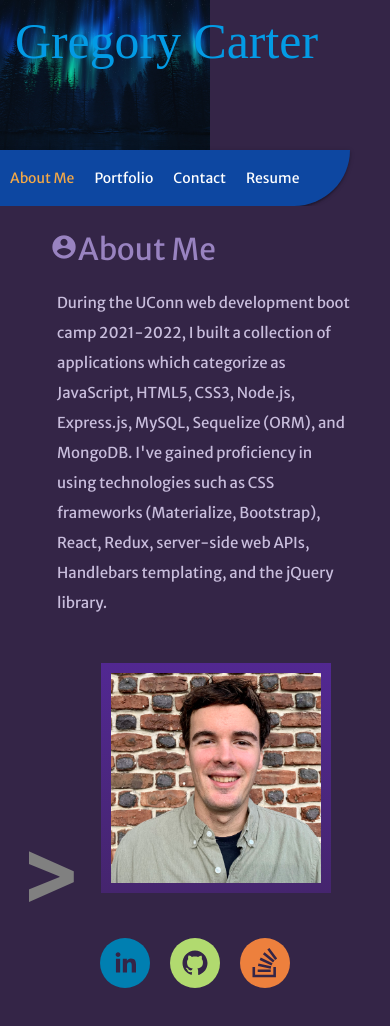
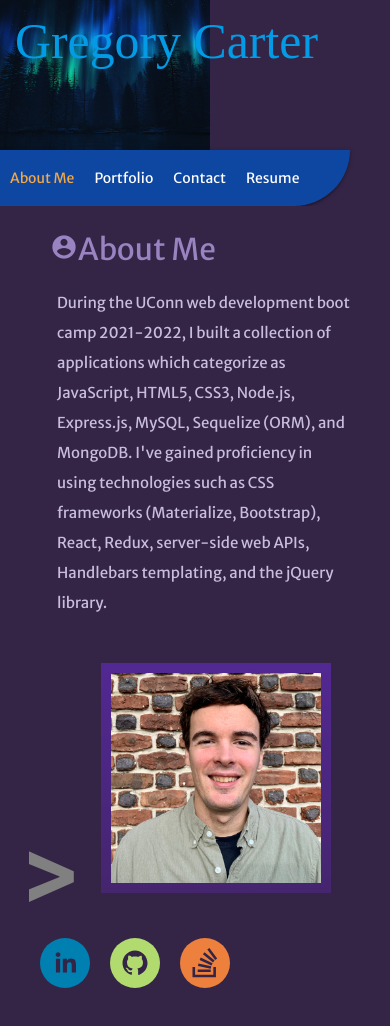
Before and after one commit to gregoryjohncarter/react-descriptive-materials, a React (Create React App) app: page / in a window 390 px wide. Shown: the top 1026 px of the page. Built offline with nearby package versions, Linux system fonts and the light colour scheme; a web font is replaced by a local one.

Commit message:
responsive view adjustments

```diff
--- a/src/components/Footer/index.js
+++ b/src/components/Footer/index.js
@@ -3,11 +3,16 @@ import { SocialIcon } from 'react-social-icons';
 
 function Footer() {
   return (
-    <footer className="marginBot mobileFooter">
-      <SocialIcon url="https://www.linkedin.com/in/gregoryjohncarter/" className="iconHover" target="_blank"/>
-      <SocialIcon url="https://github.com/gregoryjohncarter" className="iconHover" bgColor="#b1da6f" target="_blank"/>
-      <SocialIcon url="https://stackoverflow.com/users/18726394/kurama52" className="iconHover" target="_blank"/>
-    </footer>
+    <>
+      <footer className="marginBot">
+        <SocialIcon url="https://www.linkedin.com/in/gregoryjohncarter/" className="iconHover" target="_blank"/>
+        <SocialIcon url="https://github.com/gregoryjohncarter" className="iconHover" bgColor="#b1da6f" target="_blank"/>
+        <SocialIcon url="https://stackoverflow.com/users/18726394/kurama52" className="iconHover" target="_blank"/>
+      </footer>
+      <div className="marginTop">
+
+      </div>
+    </>
   );
 }
 
--- a/src/index.css
+++ b/src/index.css
@@ -147,6 +147,7 @@ section {
 
 .marginBot {
   margin-bottom: 45px;
+  margin-left: 30px;
 }
 
 .marginTop {
@@ -179,12 +180,10 @@ button:hover {
 /* Portfolio Styles from Gregorys Portfolio */
 
 .main-container {
-  /* display: flex; */
   flex: 1 100%;
   flex-direction: column;
   align-items: stretch;
   width: 750px;
-  /* margin-left: 77.5px; */
   border-radius: 100px;
   overflow: hidden;
 }
@@ -213,28 +212,6 @@ button:hover {
 }
 
 /* DIV BOX LABELS */
-/*
-.main-program p {
-  font-size: 29px;
-  color: #463c56;
-  background-color: #e0d4ec;
-  display: inline-flex;
-  flex-direction: column;
-  justify-content: flex-end;
-  align-items: center;
-  border-bottom-right-radius: 20px;
-  border-bottom-left-radius: 20px;
-  border-top: 20px solid rgba(73, 73, 73, 0.8);
-  border-width: 20px 0;
-  border-image: repeating-linear-gradient( -45deg, transparent, transparent 5px, #3d3d3d 6px, #8f779b 40px) 25 0;
-}
-
-.main-program span {
-  font-size: 21px;
-  color: #6b86c0;
-  color: #1f3d7d;
-} */
-
 .secondary p {
   flex-direction: column;
   justify-content: flex-end;
@@ -358,7 +335,6 @@ button:hover {
 
 .fontTwoA {
   font-family: 'Source Serif Pro', serif;
-  /* border: solid 10px #282828; */
 }
 
 .fontOneA {
@@ -374,13 +350,12 @@ button:hover {
   margin-left: 45px;
 }
 
+.marginTop {
+  margin-top: 100px;
+}
+
 /* MEDIA QUERY- smaller desktop screens and smaller */
 @media screen and (max-width: 915px) {
-  .mobileFooter {
-    text-align: left;
-    height: 150px;
-  }
-
   * {
     overflow-x: visible;
     overflow-y: visible;
@@ -392,7 +367,13 @@ button:hover {
     background-repeat: no-repeat;
   }
 
-  .screen-title, .weather, .citizenship, .thought, .codeq, .wo {
+  .screen-title {
+    background-size: cover;
+    background-position: 65% 0;
+    opacity: .9;
+  }
+
+  .weather, .citizenship, .thought, .codeq, .wo {
     opacity: .9;
   }
 
@@ -417,15 +398,6 @@ button:hover {
     font-size: 15px;
   }
 
-  .mobileAbout {
-    height: 600px;
-    margin-bottom: 0px;
-  }
-
-  .mobileContact {
-    /* height: 545px; */
-  }
-
   .mobilePortfolio {
     height: 1600px;
   }
@@ -446,31 +418,27 @@ button:hover {
   .pdf {
     width: 600px;
   }
-
-  .bodyFont {
-    padding-right: 90px;
-  }
 }
 
 /* MEDIA QUERY- tablets and smaller */
-@media screen and (max-width: 820px) {
-  .mobileFooter {
-    text-align: left;
-    height: 90px;
-  }
-
+@media screen and (max-width: 822px) {
   * {
     overflow-x: visible;
     overflow-y: visible;
   }
 
-  .screen-title, .weather, .citizenship, .thought, .codeq, .wo {
+  .weather, .citizenship, .thought, .codeq, .wo {
+    opacity: .9;
+  }
+
+  .screen-title {
+    background-size: 500px 400px;
+    background-position: 10% 0;
     opacity: .9;
   }
 
   .bg {
     background-size: 837px 437px;
-    /* background-position: 20%; */
   }
 
   .container {
@@ -480,6 +448,7 @@ button:hover {
   .main-container {
     flex: 1 35%;
     border-radius: 0px;
+    width: 500px;
   }
 
   .secondary {
@@ -492,15 +461,6 @@ button:hover {
 
   .secondary span {
     font-size: 15px;
-  }
-
-  .mobileAbout {
-    height: 600px;
-    margin-bottom: 0px;
-  }
-
-  .mobileContact {
-    /* height: 545px; */
   }
 
   .mobilePortfolio {
@@ -526,11 +486,6 @@ button:hover {
 }
 
 @media screen and (max-width: 770px) {
-  .mobileFooter {
-    text-align: left;
-    height: 90px;
-  }
-
   .bodyFont {
     padding-right: 0px;
   }
@@ -627,12 +582,6 @@ button:hover {
     height: auto;
   }
 
-  .mobileFooter {
-    height: 52px;
-    overflow-x: hidden;
-    text-align: left;
-  }
-
   h3 {
     flex: none;
     margin-left: 0px;
@@ -665,10 +614,6 @@ button:hover {
     padding-left: 17px
   }
 
-  /* .contact-form {
-    width: 100%;
-  } */
-
   textarea {
     width: 325px;
   }
@@ -689,10 +634,6 @@ button:hover {
   .marginLeft {
     margin-left: 41px;
   }
-
-  .marginBot {
-    margin-bottom: 63px;
-  }
 }
 
 /* MEDIA QUERY - Phones and smaller */
@@ -710,10 +651,16 @@ button:hover {
     background-size: contain;
   }
 
-  .screen-title, .weather, .citizenship, .thought, .codeq, .wo {
+  .weather, .citizenship, .thought, .codeq, .wo {
     background-size: 400px, 300px;
     background-repeat: no-repeat;
     background-position-x: left;
+    opacity: .9;
+  }
+
+  .screen-title {
+    background-size: 300px, 200px;
+    background-position: -5% 0;
     opacity: .9;
   }
 
@@ -767,12 +714,6 @@ button:hover {
     height: auto;
   }
 
-  .mobileFooter {
-    height: 240px;
-    overflow-x: hidden;
-    text-align: left;
-  }
-
   h3 {
     flex: none;
     margin-left: 0px;
@@ -805,10 +746,6 @@ button:hover {
     padding-left: 17px
   }
 
-  /* .contact-form {
-    width: 100%;
-  } */
-
   textarea {
     width: 325px;
   }
@@ -829,10 +766,6 @@ button:hover {
   .marginLeft {
     margin-left: 15px;
   }
-
-  .marginBot {
-    margin-bottom: 63px;
-  }
 }
 
 @media screen and (max-width: 414px) {
@@ -846,13 +779,6 @@ button:hover {
 
   .bg {
     background-size: contain;
-  }
-
-  .screen-title, .weather, .citizenship, .thought, .codeq, .wo {
-    background-size: 400px, 300px;
-    background-repeat: no-repeat;
-    background-position-x: left;
-    opacity: .9;
   }
 
   .secondary p {
@@ -891,34 +817,10 @@ button:hover {
     flex: 0 55%;
   }
 
-  /* .mobileAbout {
-    height: 735px;
-  } */
-
   .bodyFont {
     font-size: 15px;
     line-height: 30px;
     margin-left: 37px;
-  }
-
-  /* .mobileContact {
-    height: 545px;
-  }
-
-  .mobilePortfolio {
-    height: 1300px;
-  }
-
-  .mobileResume {
-    height: 1300px;
-  }
-
-  */
-
-  .mobileFooter {
-    height: 70px;
-    overflow-x: hidden;
-    text-align: center;
   }
 
   h3 {
@@ -953,10 +855,6 @@ button:hover {
     padding-left: 17px
   }
 
-  /* .contact-form {
-    width: 100%;
-  } */
-
   textarea {
     width: 325px;
   }
@@ -977,10 +875,6 @@ button:hover {
   .marginLeft {
     margin-left: 22px;
   }
-
-  .marginBot {
-    margin-bottom: 63px;
-  }
 }
 
 @media screen and (max-width: 394px) {
@@ -994,13 +888,6 @@ button:hover {
 
   .bg {
     background-size: contain;
-  }
-
-  .screen-title, .weather, .citizenship, .thought, .codeq, .wo {
-    background-size: 400px, 300px;
-    background-repeat: no-repeat;
-    background-position-x: left;
-    opacity: .9;
   }
 
   .secondary p {
@@ -1031,35 +918,10 @@ button:hover {
     flex: 0 55%;
   }
 
-  /* .mobileAbout {
-    height: 735px;
-  } */
-
   .bodyFont {
     font-size: 15px;
     line-height: 30px;
     margin-left: 37px;
-  }
-
-   /* .mobileContact {
-    height: 550px;
-  } */
-
-  /*
-
-  .mobilePortfolio {
-    height: 1300px;
-  }
-
-  .mobileResume {
-    height: 1300px;
-  }
-
-  */
-
-  .mobileFooter {
-    height: 70px;
-    overflow-x: hidden;
   }
 
   h3 {
@@ -1093,10 +955,6 @@ button:hover {
     padding-left: 6px
   }
 
-  /* .contact-form {
-    width: 100%;
-  } */
-
   textarea {
     width: 325px;
   }
@@ -1116,10 +974,6 @@ button:hover {
 
   .marginLeft {
     margin-left: 20px;
-  }
-
-  .marginBot {
-    margin-bottom: 63px;
   }
 }
 
@@ -1176,36 +1030,10 @@ button:hover {
     flex: 0 55%;
   }
 
-  /* .mobileAbout {
-    height: 735px;
-  } */
-
   .bodyFont {
     font-size: 15px;
     line-height: 30px;
     margin-left: 37px;
-  }
-
-  /* .mobileContact {
-    height: 550px;
-  } */
-
-  /*
-
-  .mobilePortfolio {
-    height: 1300px;
-  }
-
-  .mobileResume {
-    height: 1300px;
-  }
-
-  */
-
-  .mobileFooter {
-    height: 84px;
-    overflow-x: hidden;
-    /* text-align: center; */
   }
 
   h3 {
@@ -1240,10 +1068,6 @@ button:hover {
     padding-left: 5px
   }
 
-  /* .contact-form {
-    width: 100%;
-  } */
-
   textarea {
     width: 280px;
   }
@@ -1266,7 +1090,7 @@ button:hover {
   }
 
   .marginBot {
-    margin-bottom: 15px;
+    margin-bottom: 25px;
   }
 }
 
@@ -1318,36 +1142,10 @@ button:hover {
     flex: 0 55%;
   }
 
-  /* .mobileAbout {
-    height: 735px;
-  } */
-
   .bodyFont {
     font-size: 15px;
     line-height: 30px;
     margin-left: 37px;
-  }
-
-   /* .mobileContact {
-    height: 610px;
-  } */
-
-  /*
-
-  .mobilePortfolio {
-    height: 1300px;
-  }
-
-  .mobileResume {
-    height: 1300px;
-  }
-
-  */
-
-  .mobileFooter {
-    height: 90px;
-    overflow-x: hidden;
-    /* text-align: center; */
   }
 
   h3 {
@@ -1384,10 +1182,6 @@ button:hover {
     padding-left: 5px
   }
 
-  /* .contact-form {
-    width: 100%;
-  } */
-
   textarea {
     width: 280px;
   }
@@ -1407,10 +1201,6 @@ button:hover {
 
   .marginLeft {
     margin-left: 9px;
-  }
-
-  .marginBot {
-    margin-bottom: 15px;
   }
 }
 
@@ -1436,136 +1226,3 @@ button:hover {
     height: 275px;
   }
 }
-
-/* sample phone reference
- MEDIA QUERY - Phones and smaller
-@media screen and (max-width: 575px) {
-  * {
-    overflow-x: hidden;
-  }
-
-  h3 {
-    flex-direction: row;
-  }
-
-  .main-container {
-    flex: 1 25%;
-  }
-
-  .main-program {
-    flex: 1 35%;
-  }
-
-  .other-container {
-    flex: 0 55%;
-  }
-
-  .mobileAbout {
-    height: 735px;
-  }
-
-  .bodyFont {
-    font-size: 15px;
-    line-height: 30px;
-    margin-left: 37px;
-  }
-
-  .mobileContact {
-    height: 545px;
-  }
-
-  .mobilePortfolio {
-    height: 1300px;
-  }
-
-  .mobileResume {
-    height: 1300px;
-  }
-
-  .mobileFooter {
-    height: 265px;
-    overflow-x: hidden;
-    text-align: center;
-  }
-
-  h3 {
-    flex: none;
-    margin-left: 0px;
-  }
-
-  .bodyFontAlt {
-    margin-left: 0px;
-    height: 75px;
-    padding-left: 50px;
-    margin-top: 7px;
-    padding-top: 20px;
-    margin-bottom: 0px;
-  }
-
-  .bodyFont {
-    padding-top: 0px;
-    margin-top: 0px;
-    margin-bottom: 30px;
-  }
-
-  section {
-    display: block;
-    margin: 0px;
-  }
-
-  form {
-    width: 350px;
-    padding-left: 0px;
-    margin-left: 15px;
-    padding-left: 25px
-  }
-
-  .contact-form {
-    width: 100%;
-  }
-
-  textarea {
-    width: 325px;
-  }
-
-  .width {
-    width: 325px;
-  }
-
-  .pdf {
-    height: 350px;
-    width: 350px;
-  }
-
-  .marginLeft {
-    margin-left: 0px;
-  }
-}
-*/
-
-/* laptop full size references
-
-@media screen
-  and (min-device-width: 1200px)
-  and (max-device-width: 1600px)
-  and (-webkit-min-device-pixel-ratio: 1) {
-
-}
-
-@media screen
-  and (min-device-width: 1200px)
-  and (max-device-width: 1600px)
-  and (-webkit-min-device-pixel-ratio: 2)
-  and (min-resolution: 192dpi) {
-    .mobileFooter {
-      height: auto;
-      text-align: left;
-    }
-
-    .pdf {
-      width: 500px;
-      height: 500px;
-    }
-}
-
-*/
```
Also changed, not shown: src/components/Project/index.js (+6 -6 lines).
